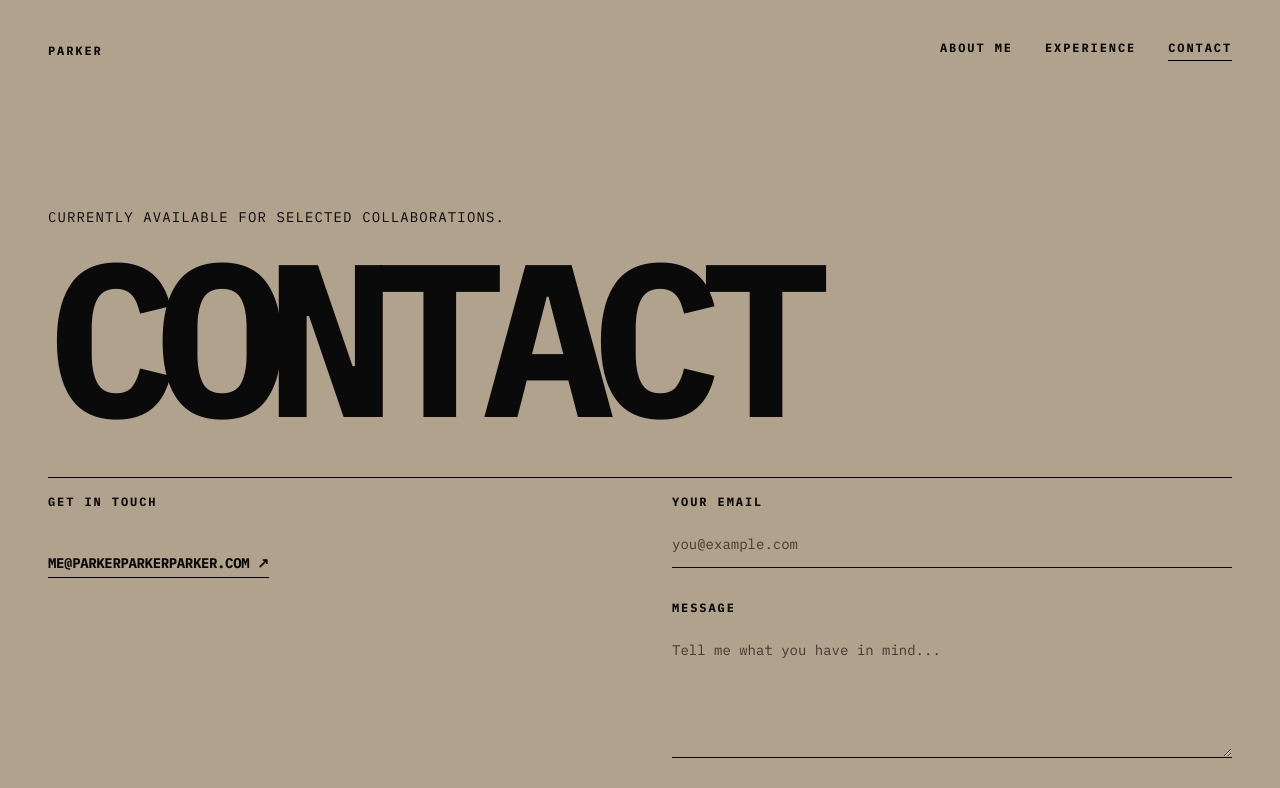
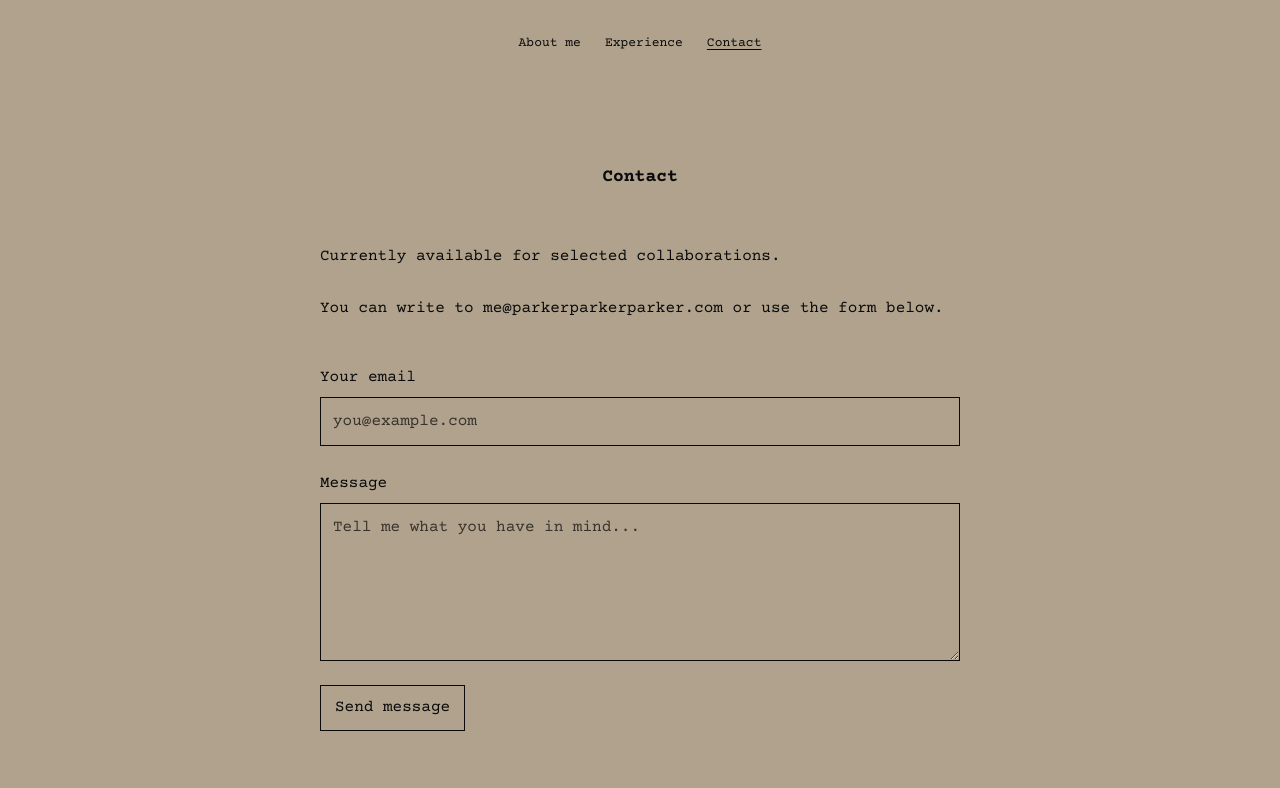
Before and after one commit to pcummings2021/parker-site, a Next.js app: page /contact in a window 1280 px wide. Shown: the top 788 px of the page. Built offline with nearby package versions, Linux system fonts and the light colour scheme.

Commit message:
Simplify portfolio layout and typography

```diff
--- a/app/about/page.tsx
+++ b/app/about/page.tsx
@@ -7,24 +7,13 @@ export const metadata: Metadata = {
 
 export default function AboutPage() {
   return (
-    <main id="main-content" className="flex-1">
-      <section className="grid min-h-[65vh] content-end pb-10 pt-24 sm:min-h-[72vh] sm:pb-14">
-        <p className="mb-6 max-w-md text-xs leading-relaxed uppercase tracking-[0.08em] sm:text-sm">
-          Software engineer working on ideas that need to exist in the real world.
-        </p>
-        <h1 className="hero-title max-w-6xl text-[21vw] font-black uppercase leading-[0.78] tracking-[-0.1em] sm:text-[18vw]">
-          Parker
-        </h1>
-      </section>
-
-      <section className="grid gap-8 border-t border-black py-4 sm:grid-cols-2 sm:gap-12">
-        <h2 className="text-[10px] font-bold uppercase tracking-[0.16em] sm:text-xs">About me</h2>
-        <div className="max-w-xl space-y-6 text-lg font-bold uppercase leading-tight tracking-[-0.04em] sm:text-2xl">
-          <p>I build software that makes complex ideas useful in the real world.</p>
-          <p>My work spans data encryption, partner integrations, flight avionics, and security research.</p>
-          <p>Currently available for selected collaborations.</p>
-        </div>
-      </section>
+    <main id="main-content" className="page">
+      <h1 className="page-title">About me</h1>
+      <div className="page-content">
+        <p>I&apos;m Parker, a software engineer working on ideas that need to exist in the real world.</p>
+        <p>I build software that makes complex ideas useful. My work spans data encryption, partner integrations, flight avionics, and security research.</p>
+        <p>I&apos;m currently available for selected collaborations.</p>
+      </div>
     </main>
   );
 }
--- a/app/components/site-header.tsx
+++ b/app/components/site-header.tsx
@@ -13,17 +13,14 @@ export default function SiteHeader() {
   const pathname = usePathname();
 
   return (
-    <header>
-      <a href="#main-content" className="sr-only focus:not-sr-only focus:absolute focus:left-5 focus:top-5 focus:z-10 focus:bg-black focus:p-3 focus:text-[var(--paper)]">Skip to content</a>
-      <nav aria-label="Main navigation" className="flex flex-wrap items-center justify-between gap-x-8 gap-y-4 text-[10px] font-bold uppercase tracking-[0.16em] sm:text-xs">
-        <Link href="/about" className="transition-opacity hover:opacity-55 focus-visible:outline-2 focus-visible:outline-offset-4">Parker</Link>
-        <div className="flex flex-wrap gap-x-5 gap-y-2 sm:gap-x-8">
-          {links.map((link) => (
-            <Link key={link.href} href={link.href} aria-current={pathname === link.href ? "page" : undefined} className="border-b border-transparent pb-1 transition-opacity hover:opacity-55 focus-visible:outline-2 focus-visible:outline-offset-4 aria-[current=page]:border-black">
-              {link.label}
-            </Link>
-          ))}
-        </div>
+    <header className="site-header">
+      <a href="#main-content" className="skip-link">Skip to content</a>
+      <nav aria-label="Main navigation" className="site-nav">
+        {links.map((link) => (
+          <Link key={link.href} href={link.href} aria-current={pathname === link.href ? "page" : undefined}>
+            {link.label}
+          </Link>
+        ))}
       </nav>
     </header>
   );
--- a/app/contact/contact-form.tsx
+++ b/app/contact/contact-form.tsx
@@ -40,24 +40,24 @@ export default function ContactForm() {
   }
 
   return (
-    <form onSubmit={handleSubmit} className="grid gap-8" aria-label="Contact form">
+    <form onSubmit={handleSubmit} className="contact-form" aria-label="Contact form">
       <div className="hidden" aria-hidden="true">
         <label htmlFor="website">Website</label>
         <input id="website" name="website" type="text" tabIndex={-1} autoComplete="off" />
       </div>
       <div>
-        <label htmlFor="email" className="mb-3 block text-[10px] font-bold uppercase tracking-[0.16em] sm:text-xs">Your email</label>
+        <label htmlFor="email">Your email</label>
         <input id="email" name="email" type="email" required maxLength={254} autoComplete="email" placeholder="you@example.com" className="contact-field" />
       </div>
       <div>
-        <label htmlFor="message" className="mb-3 block text-[10px] font-bold uppercase tracking-[0.16em] sm:text-xs">Message</label>
+        <label htmlFor="message">Message</label>
         <textarea id="message" name="message" required minLength={1} maxLength={5000} rows={5} placeholder="Tell me what you have in mind..." className="contact-field resize-y" />
       </div>
-      <div className="flex flex-wrap items-center gap-5">
-        <button type="submit" disabled={status === "sending"} className="border border-black bg-black px-6 py-4 text-[10px] font-bold uppercase tracking-[0.16em] text-[var(--paper)] transition-colors hover:bg-transparent hover:text-black focus-visible:outline-2 focus-visible:outline-offset-4 disabled:cursor-wait disabled:opacity-60 sm:text-xs">
-          {status === "sending" ? "Sending..." : "Send message ↗"}
+      <div>
+        <button type="submit" disabled={status === "sending"} className="contact-button">
+          {status === "sending" ? "Sending..." : "Send message"}
         </button>
-        <p role="status" aria-live="polite" className="max-w-xs text-xs leading-relaxed">
+        <p role="status" aria-live="polite" className="contact-status">
           {status === "sent" && "Message sent. Thank you for reaching out."}
           {status === "email-app" && "Your email app should open with the message ready. Press Send there to finish."}
           {status === "error" && "Could not send your message. Please try again or email me directly."}
--- a/app/contact/page.tsx
+++ b/app/contact/page.tsx
@@ -8,23 +8,13 @@ export const metadata: Metadata = {
 
 export default function ContactPage() {
   return (
-    <main id="main-content" className="flex-1">
-      <section className="grid min-h-[42vh] content-end pb-10 pt-24 sm:min-h-[52vh] sm:pb-14">
-        <p className="mb-6 text-xs uppercase tracking-[0.08em] sm:text-sm">Currently available for selected collaborations.</p>
-        <h1 className="hero-title text-[18vw] font-black uppercase leading-[0.78] tracking-[-0.1em] sm:text-[17vw]">
-          Contact
-        </h1>
-      </section>
-
-      <section className="grid gap-10 border-t border-black py-4 sm:grid-cols-2 sm:gap-16">
-        <div>
-          <h2 className="mb-10 text-[10px] font-bold uppercase tracking-[0.16em] sm:text-xs">Get in touch</h2>
-          <a className="inline-block border-b border-black pb-1 text-sm font-bold uppercase tracking-tight transition-opacity hover:opacity-55 focus-visible:outline-2 focus-visible:outline-offset-4" href="mailto:me@parkerparkerparker.com">
-            me@parkerparkerparker.com ↗
-          </a>
-        </div>
+    <main id="main-content" className="page">
+      <h1 className="page-title">Contact</h1>
+      <div className="page-content">
+        <p>Currently available for selected collaborations.</p>
+        <p>You can write to <a href="mailto:me@parkerparkerparker.com">me@parkerparkerparker.com</a> or use the form below.</p>
         <ContactForm />
-      </section>
+      </div>
     </main>
   );
 }
--- a/app/experience/page.tsx
+++ b/app/experience/page.tsx
@@ -31,45 +31,23 @@ export const metadata: Metadata = {
 
 export default function ExperiencePage() {
   return (
-    <main id="main-content" className="flex-1">
-      <section className="grid min-h-[48vh] content-end pb-10 pt-24 sm:min-h-[58vh] sm:pb-14">
-        <p className="mb-6 text-xs uppercase tracking-[0.08em] sm:text-sm">Work and selected projects.</p>
-        <h1 className="hero-title break-words text-[13vw] font-black uppercase leading-[0.85] tracking-[-0.09em] sm:text-[12vw]">
-          Experience
-        </h1>
-      </section>
-
-      <section className="border-t border-black pt-3">
-        <div className="mb-12 flex items-baseline justify-between text-[10px] font-bold uppercase tracking-[0.16em] sm:text-xs">
-          <h2>Work experience</h2>
-          <span>(02)</span>
-        </div>
-        <div>
-          {roles.map((role) => (
-            <article key={role.number} className="grid gap-4 border-t border-black py-5 sm:grid-cols-[4rem_1fr_1fr] sm:gap-8 sm:py-7">
-              <span className="text-[10px] font-bold tracking-wider">{role.number}</span>
-              <div>
-                <h3 className="text-xl font-black uppercase leading-none tracking-[-0.07em] sm:text-3xl">{role.title}</h3>
-                <p className="mt-3 text-[10px] font-bold uppercase tracking-[0.12em] sm:text-xs">{role.organization} / {role.period}</p>
-              </div>
-              <ul className="list-disc space-y-3 pl-4 text-xs leading-relaxed sm:text-sm">
-                {role.details.map((detail) => <li key={detail}>{detail}</li>)}
-              </ul>
-            </article>
-          ))}
-          <div className="border-t border-black" />
-        </div>
-      </section>
-
-      <section className="grid gap-8 border-t border-black pt-3 sm:grid-cols-2 sm:gap-12">
-        <h2 className="text-[10px] font-bold uppercase tracking-[0.16em] sm:text-xs">Selected project</h2>
-        <div className="max-w-xl pb-10">
-          <h3 className="mb-4 text-xl font-black uppercase tracking-[-0.07em] sm:text-3xl">Automated binary exploitation</h3>
-          <p className="text-xs leading-relaxed sm:text-sm">
-            Built a Python tool with three other students to exploit multiple binary vulnerabilities automatically. It solved all 120 provided binaries in approximately 50 seconds.
-          </p>
-        </div>
-      </section>
+    <main id="main-content" className="page">
+      <h1 className="page-title">Experience</h1>
+      <div className="page-content">
+        {roles.map((role) => (
+          <section key={role.number} className="experience-item">
+            <h2>{role.title}</h2>
+            <p className="experience-meta">{role.organization} / {role.period}</p>
+            <ul>
+              {role.details.map((detail) => <li key={detail}>{detail}</li>)}
+            </ul>
+          </section>
+        ))}
+        <section className="experience-item">
+          <h2>Automated binary exploitation</h2>
+          <p>Built a Python tool with three other students to exploit multiple binary vulnerabilities automatically. It solved all 120 provided binaries in approximately 50 seconds.</p>
+        </section>
+      </div>
     </main>
   );
 }
--- a/app/globals.css
+++ b/app/globals.css
@@ -7,60 +7,87 @@
 
 * { box-sizing: border-box; }
 
-html { scroll-behavior: smooth; }
-
 body {
   margin: 0;
   background: var(--paper);
   color: var(--ink);
-  font-family: var(--font-mono), ui-monospace, monospace;
+  font-family: var(--font-typewriter), "Courier New", monospace;
+  font-size: 16px;
+  line-height: 1.7;
 }
 
 ::selection { background: var(--ink); color: var(--paper); }
 
+a { color: inherit; text-underline-offset: 0.2em; }
+a:focus-visible, button:focus-visible, input:focus-visible, textarea:focus-visible {
+  outline: 2px solid var(--ink);
+  outline-offset: 4px;
+}
+
+.site-shell {
+  width: min(100% - 48px, 640px);
+  min-height: 100vh;
+  margin-inline: auto;
+  padding-block: 32px 120px;
+}
+
+.site-nav {
+  display: flex;
+  flex-wrap: wrap;
+  justify-content: center;
+  gap: 10px 24px;
+  font-size: 13px;
+}
+.site-nav a { text-decoration: none; }
+.site-nav a:hover, .site-nav a[aria-current="page"] { text-decoration: underline; }
+
+.skip-link { position: absolute; left: -9999px; }
+.skip-link:focus { left: 24px; top: 16px; z-index: 10; background: var(--paper); padding: 8px; }
+
+.page { padding-top: clamp(80px, 14vh, 150px); }
+.page-title {
+  margin: 0 0 54px;
+  font-size: 18px;
+  font-weight: 700;
+  line-height: 1.3;
+  text-align: center;
+}
+.page-content p { margin: 0 0 1.5em; }
+.page-content h2 { margin: 0 0 0.35em; font-size: 16px; font-weight: 700; }
+.page-content ul { margin: 0; padding-left: 1.5em; }
+.page-content li { padding-left: 0.2em; }
+
+.experience-item { margin-bottom: 44px; }
+.experience-meta { margin-bottom: 1em !important; font-size: 14px; }
+
+.contact-form { display: grid; gap: 24px; margin-top: 42px; }
+.contact-form label { display: block; margin-bottom: 6px; }
 .contact-field {
   display: block;
   width: 100%;
-  border: 0;
-  border-bottom: 1px solid var(--ink);
+  border: 1px solid var(--ink);
   border-radius: 0;
-  padding: 0.75rem 0;
+  padding: 10px 12px;
   background: transparent;
   color: var(--ink);
   font: inherit;
-  font-size: 0.875rem;
-  line-height: 1.5;
 }
+.contact-field::placeholder { color: #38332c; opacity: 1; }
+.contact-button {
+  width: fit-content;
+  border: 1px solid var(--ink);
+  padding: 8px 14px;
+  background: transparent;
+  color: var(--ink);
+  font: inherit;
+  cursor: pointer;
+}
+.contact-button:hover { background: var(--ink); color: var(--paper); }
+.contact-button:disabled { cursor: wait; opacity: 0.6; }
+.contact-status { margin: 12px 0 0 !important; font-size: 14px; }
 
-.contact-field::placeholder { color: #3f3a33; opacity: 1; }
-.contact-field:focus-visible { outline: 2px solid var(--ink); outline-offset: 4px; }
-
-@keyframes hero-flip-in {
-  0% {
-    opacity: 0;
-    transform: perspective(900px) rotateX(-68deg) rotateY(-8deg) translateY(-0.26em) scale(0.72);
-  }
-  52% {
-    opacity: 1;
-    transform: perspective(900px) rotateX(10deg) rotateY(1deg) translateY(0.025em) scale(1.045);
-  }
-  72% {
-    transform: perspective(900px) rotateX(-6deg) rotateY(-0.5deg) translateY(-0.015em) scale(0.985);
-  }
-  88% {
-    transform: perspective(900px) rotateX(3deg) rotateY(0) translateY(0) scale(1.01);
-  }
-  100% {
-    opacity: 1;
-    transform: perspective(900px) rotateX(0) rotateY(0) translateY(0) scale(1);
-  }
+@media (max-width: 480px) {
+  .site-shell { width: min(100% - 36px, 640px); }
+  .page { padding-top: 72px; }
+  .page-title { margin-bottom: 42px; }
 }
-
-.hero-title {
-  transform-origin: 50% 100%;
-  animation: hero-flip-in 1.05s cubic-bezier(0.22, 0.9, 0.26, 1.12) both;
-}
-
-@media (prefers-reduced-motion: reduce) {
-  .hero-title { animation: none; }
-}
--- a/app/layout.tsx
+++ b/app/layout.tsx
@@ -1,12 +1,12 @@
 import type { Metadata } from "next";
-import { IBM_Plex_Mono } from "next/font/google";
+import { Courier_Prime } from "next/font/google";
 import SiteHeader from "./components/site-header";
 import "./globals.css";
 
-const ibmPlexMono = IBM_Plex_Mono({
-  variable: "--font-mono",
+const courierPrime = Courier_Prime({
+  variable: "--font-typewriter",
   subsets: ["latin"],
-  weight: ["400", "500", "600", "700"],
+  weight: ["400", "700"],
 });
 
 export const metadata: Metadata = {
@@ -17,14 +17,10 @@ export const metadata: Metadata = {
 export default function RootLayout({ children }: Readonly<{ children: React.ReactNode }>) {
   return (
     <html lang="en">
-      <body className={ibmPlexMono.variable}>
-        <div className="flex min-h-screen flex-col px-5 py-5 sm:px-8 sm:py-8 lg:px-12 lg:py-10">
+      <body className={courierPrime.variable}>
+        <div className="site-shell">
           <SiteHeader />
           {children}
-          <footer className="mt-24 flex justify-between border-t border-black pt-3 text-[10px] font-bold uppercase tracking-[0.16em]">
-            <span>© 2026</span>
-            <span>New York / Everywhere</span>
-          </footer>
         </div>
       </body>
     </html>
```
